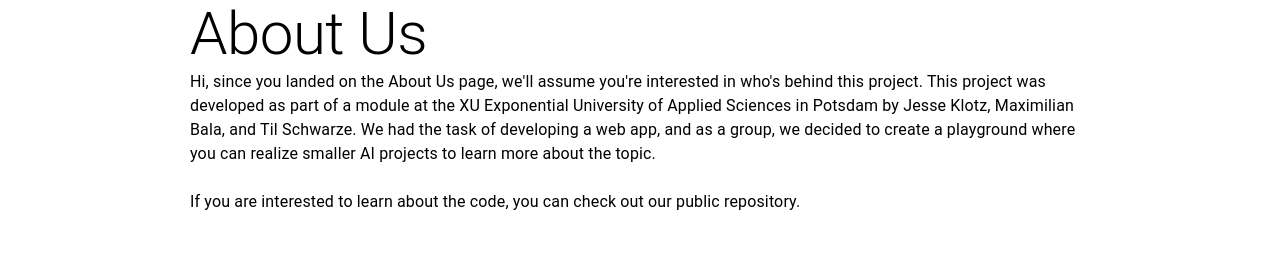
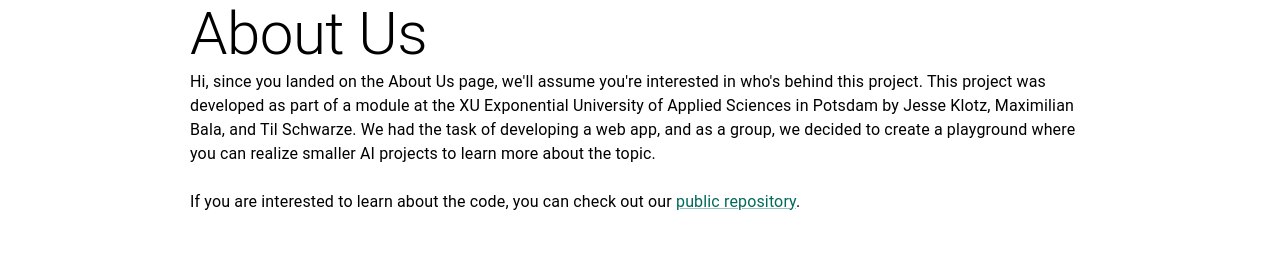
Before and after one commit to justTil/xu-web-ai-project-22, a Next.js app: page /about in a window 1280 px wide. Shown: the part 121-385 px from the top of the page. Built offline with nearby package versions, Linux system fonts and the light colour scheme; no server answers.

Commit message:
Added link to checkout

```diff
--- a/pages/about.js
+++ b/pages/about.js
@@ -1,4 +1,4 @@
-import { Container, Typography } from "@mui/material";
+import { Container, Link, Typography } from "@mui/material";
 import Footer from "../src/components/footer";
 
 export default function About() {
@@ -28,8 +28,16 @@
           projects to learn more about the topic.
           <br />
           <br />
-          If you are interested to learn about the code, you can check out our
-          public repository.
+          If you are interested to learn about the code, you can check out our{" "}
+          <Link
+            href="https://github.com/justTil/xu-web-ai-project-22"
+            color="primary.main"
+            target="_blank"
+            rel="noopener noreferrer"
+          >
+            public repository
+          </Link>
+          .
         </Typography>
       </Container>
       <Footer />
```
